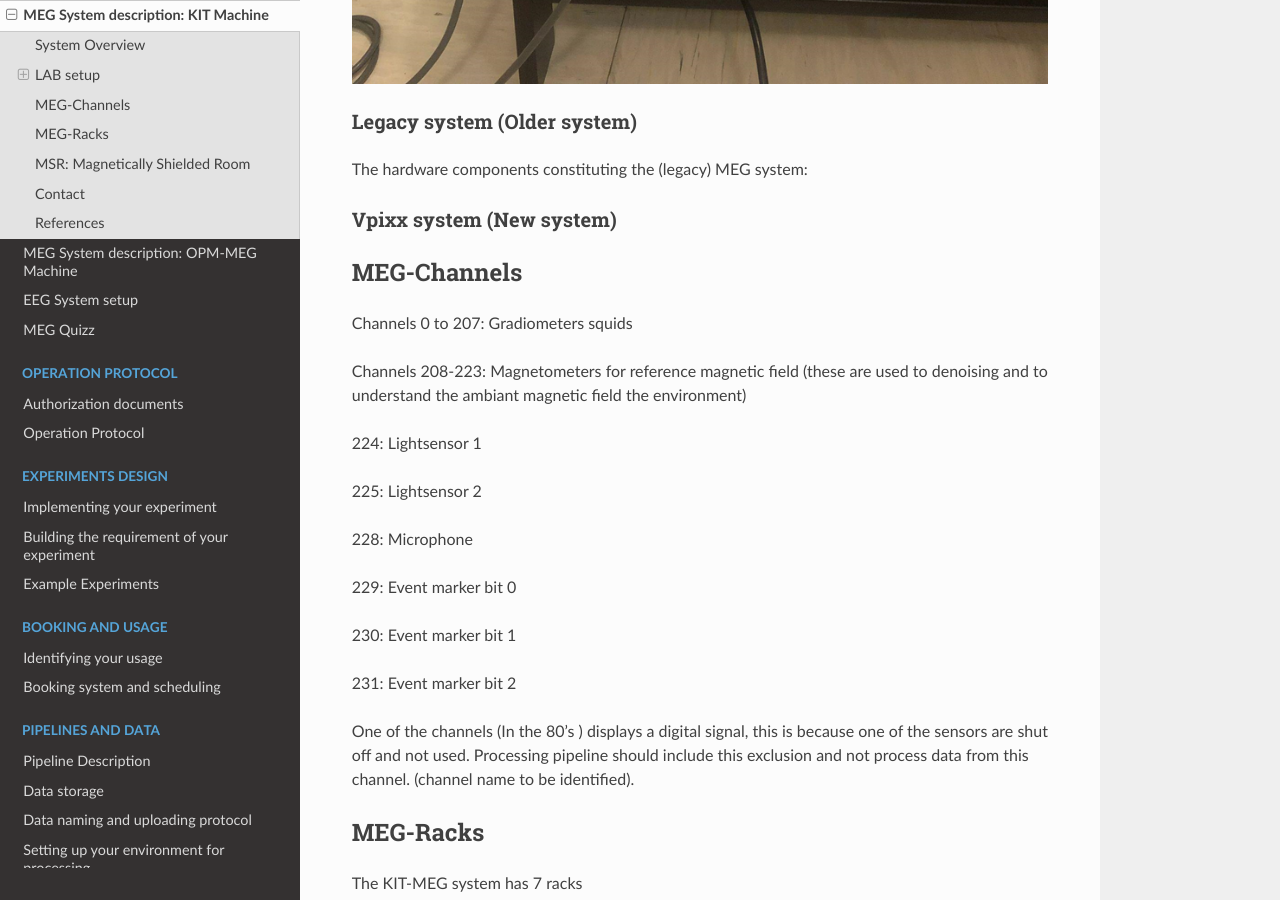
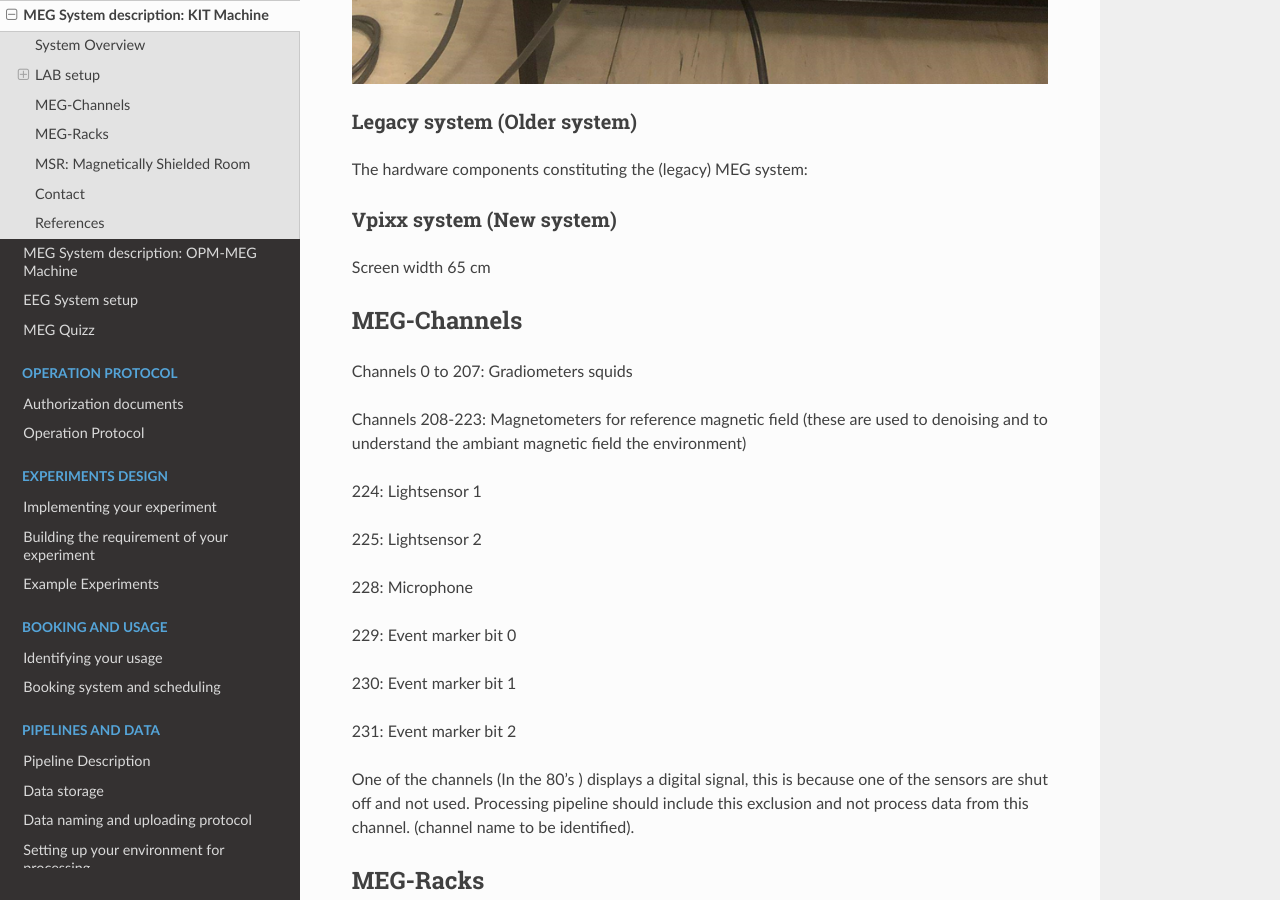
Before and after one commit to hzaatiti-NYU/meg-pipeline, a Sphinx documentation site: the page built from docs/source/1-systems/megsystem.rst, in a window 1280 px wide and 900 px high, scrolled down 3811 px. Built offline with Sphinx 7.4.7 and the Read the Docs theme 2.0.0, drawn with Linux system fonts in a browser that asks for light colours; pages that are not in the unit, such as notebooks, are missing from menus.

Commit message:
add visu data from kit script fieldtrip

```diff
--- a/docs/source/1-systems/megsystem.rst
+++ b/docs/source/1-systems/megsystem.rst
@@ -80,6 +80,8 @@ The hardware components constituting the (legacy) MEG system:
 
 Vpixx system (New system)
 -------------------------
+
+Screen width 65 cm
 
 
 MEG-Channels
```
Also changed, not shown: 8 other files.
